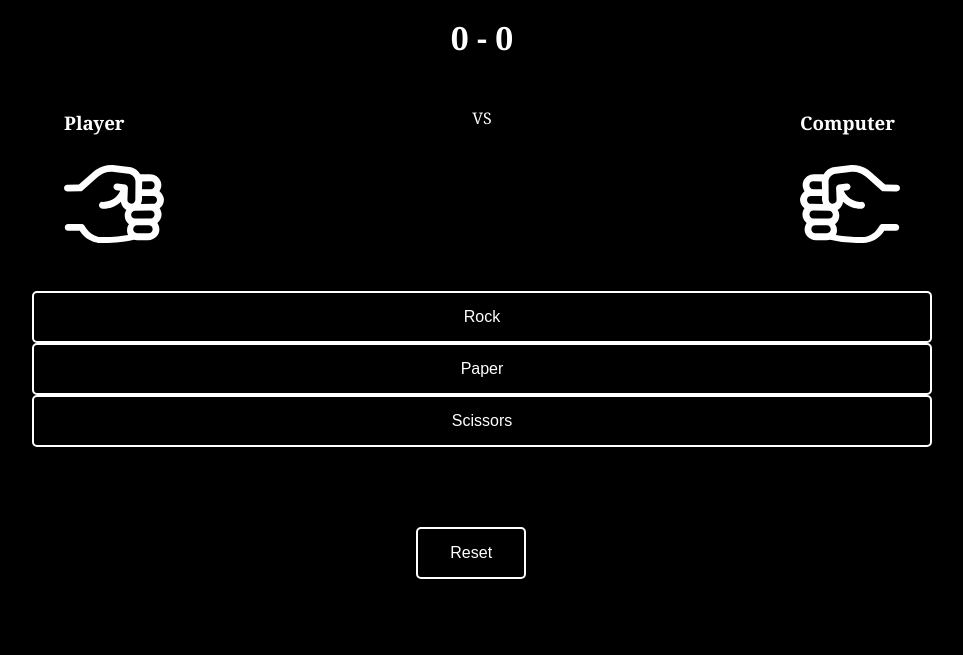
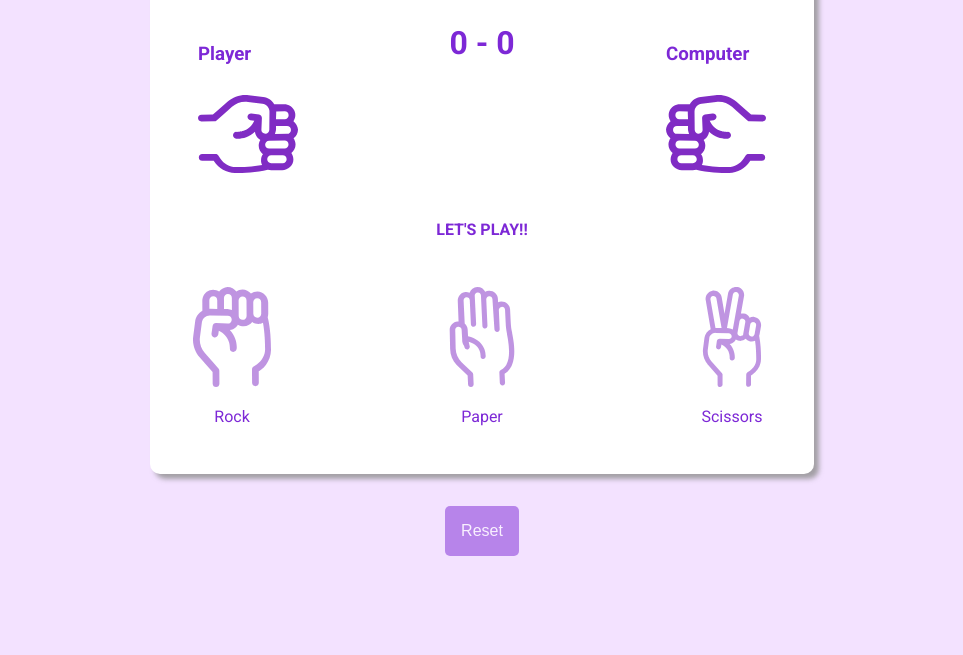
Before and after one commit to rbrantley0414/rock-paper-scissors-game, a plain HTML site: page index.html in a window 1280 px wide. Shown: the part 145-800 px from the top of the page, without its empty margins (158-1121 px from the left). Drawn offline with Linux system fonts and the light colour scheme; a web font is replaced by a local one.

Commit message:
Graphics update

```diff
--- a/app.js
+++ b/app.js
@@ -4,7 +4,7 @@ let userScore = 0;
 var compInput;
 var compPicture = document.querySelector(".compPic");
 let compScore = 0
-let hands = document.getElementsByTagName("img");
+let hands = document.querySelectorAll(".choice");
 var winner;
 var result = document.querySelector(".result");
 
@@ -20,7 +20,8 @@ const compOptions = [
 function userPick(el) {
     document.querySelector(".userPic").src = `media/Rock.svg`;
     document.querySelector(".compPic").src = `media/Rock1.svg`;
-    userInput = el.value;
+    // var dataSrc = event.target.getAttribute('data-modal-src');
+    userInput = el.getAttribute('value');
     console.log(userInput);
     //Get Computer Input
     function compPick() {
@@ -49,7 +50,8 @@ function userPick(el) {
     function init() {
         for (let i = 0; i < hands.length; i++) {
             hands[i].addEventListener('animationend', (ev) => {
-                document.querySelector(".result").innerHTML = `<p>${winner}</p>`;
+                // document.querySelector(".result").style.display = "flex";
+                document.querySelector(".result").innerHTML = `<p><strong>${winner}</strong></p>`;
                 document.querySelector(".userPic").src = `media/${userInput}.svg`;
                 document.querySelector(".compPic").src = `media/${compInput}1.svg`;
                 for (let i = 0; i < hands.length; i++) {
@@ -106,4 +108,5 @@ function reset() {
     document.querySelector(".compScore").innerHTML = compScore;
     document.querySelector(".userPic").src = `media/Rock.svg`;
     document.querySelector(".compPic").src = `media/Rock1.svg`;
+    document.querySelector(".result").innerHTML = "<p><strong>Let's Play!!</strong></p>";
 }
--- a/index.html
+++ b/index.html
@@ -7,35 +7,44 @@
     <meta name="viewport" content="width=device-width, initial-scale=1.0">
     <link rel="preconnect" href="https://fonts.googleapis.com">
     <link rel="preconnect" href="https://fonts.gstatic.com" crossorigin>
-    <link href="https://fonts.googleapis.com/css2?family=Forum&display=swap" rel="stylesheet">
+    <link href="https://fonts.googleapis.com/css2?family=Roboto:wght@400;700&display=swap" rel="stylesheet">
     <link rel="stylesheet" href="style.css">
+    <link rel="icon" type="image/x-icon" href="media/hand-solid.svg">
     <title>Rock Paper Scissors</title>
 </head>
 
 <body>
+    <h1>Rock Paper Scissors</h1>
     <div class="content">
-        <h1>Rock Paper Scissors</h1>
-        <div class="score"><span class="userScore">0</span> - <span class="compScore">0</span></div>
         <div class="game">
             <div>
                 <h3>Player</h3>
-                <img class="userPic" src="media/Rock.svg" width="100px" height="100px">
+                <img class="choice userPic" src="media/Rock.svg" width="100px" height="100px">
             </div>
-            <p>VS</p>
+            <div class="score"><span class="userScore">0</span> - <span class="compScore">0</span></div>
             <div>
                 <h3>Computer</h3>
-                <img class="compPic" src="media/Rock1.svg" width="100px" height="100px">
+                <img class="choice compPic" src="media/Rock1.svg" width="100px" height="100px">
             </div>
         </div>
+        <div class="result"><p><strong>Let's Play!!</strong></p></div>
         <div class="buttons">
-            <button type="button" class="btn" value="Rock" onclick="userPick(this);">Rock</button>
-            <button type="button" class="btn" value="Paper" onclick="userPick(this);">Paper</button>
-            <button type="button" class="btn" value="Scissors" onclick="userPick(this);">Scissors</button>
+            <div class="players_choice">
+                <img src="media/Rock.svg" alt="Rock" class="btn" value="Rock" onclick="userPick(this);">
+                <p>Rock</p>
+            </div>
+                <div class="players_choice">
+                <img src="media/Paper.svg" alt="Paper" class="btn" value="Paper" onclick="userPick(this);">
+            <p>Paper</p>
+            </div>
+            <div class="players_choice">
+                <img src="media/Scissors.svg" alt="Scissor" class="btn" value="Scissors" onclick="userPick(this);">
+                <p>Scissors</p>
+            </div>
         </div>
-        <h2 class="result"></h2>
-        <button class="reset" onclick="reset()">Reset</button>
     </div>
     </div>
+    <button class="reset" onclick="reset()">Reset</button>
 
     <script src="app.js"></script>
 </body>
--- a/style.css
+++ b/style.css
@@ -1,15 +1,16 @@
 body {
     padding: 0;
     margin: 0;
-    font-family: 'Forum', Georgia, 'Times New Roman', Times, serif;
-    background-color: black;
-    /* background: rgb(0, 100, 120); */
-    /* background: linear-gradient(90deg, rgba(0, 100, 120, 1) 0%, rgba(0, 159, 191, 1) 41%, rgba(0, 212, 255, 1) 100%); */
-    color: white;
+    font-family: 'Roboto', sans-serif;
+    background-color: #f3e2ff;
+    color: #7d28d6;
 }
 
 .content {
-    max-width: 900px;
+    background-color: #ffffff;
+    border-radius: 10px;
+    box-shadow: 5px 5px 5px rgba(142, 142, 142, 0.8);
+    max-width: 600px;
     margin: 0 auto;
     padding: 32px;
 }
@@ -29,55 +30,64 @@ h1 {
 .game {
     max-width: 900px;
     margin: 0 auto;
-    padding: 32px;
+    padding: 16px;
     display: flex;
     justify-content: space-between;
+
 }
 
 .buttons {
     display: flex;
-    flex-direction: column;
-    /* justify-content: space-between; */
+    flex-direction: row;
+    justify-content: space-between;
+    text-align: center;
 }
 
 .result {
-    text-align: center;
-    margin: 2em 42.7%;
+    max-width: 900px;
+    margin: 0 auto 2em auto;
+    font-size: 16px;
+    display: flex;
+    justify-content:center;
     text-transform: uppercase;
 }
 
 .reset {
-    /* width: 100%; */
-    /* display: flex;
-    justify-content: center; */
-    margin: 2em 42.7%;
+    margin: 2em auto;
+    background-color: #7d28d6;
+    border: none;
+    color: white;
+    padding: 16px;
+    display: flex;
+    justify-content:center;
+    font-size: 16px;
+    border-radius: 5px;
+    opacity: 0.5;
 }
 
-button {
-    background-color: black;
-    /* background-color: rgb(41, 105, 195); */
-    border: 2px solid white;
-    color: white;
-    padding: 15px 32px;
-    text-align: center;
-    text-decoration: none;
-    display: inline-block;
-    font-size: 16px;
-    border-radius: 5px;
+img{
+    filter: invert(80%) sepia(74%) saturate(2500%) hue-rotate(261deg) brightness(99%) contrast(101%);
+}
+
+img.btn{
+    width: 100px;
+    height: 100px;
+    cursor: pointer;
+    transform: rotate(-90deg);
+    opacity: 0.5;
+}
+
+img.btn:hover{
+    opacity: 1;
 }
 
 button:hover {
-    background-color: rgb(82, 82, 82);
-    /* background-color: rgb(27, 66, 122); */
+    background-color: #561b96d5;
     cursor: pointer;
-    opacity: 0.8;
+    opacity: 1;
 }
 
-
 .hands {
-    /* width: 100px;
-    height: 100px;
-    background-color: red; */
     animation-name: bounce;
     animation-duration: 0.5s;
     animation-iteration-count: 3;
```
